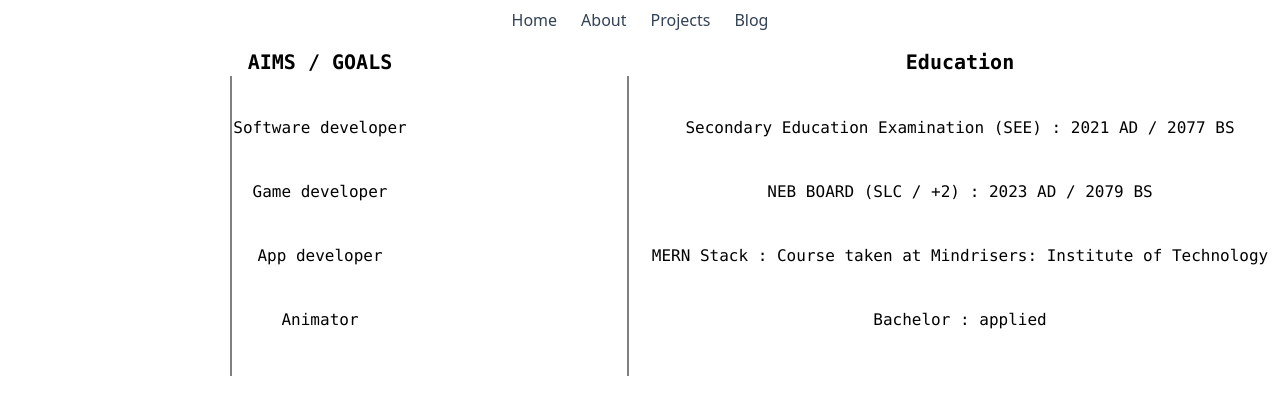
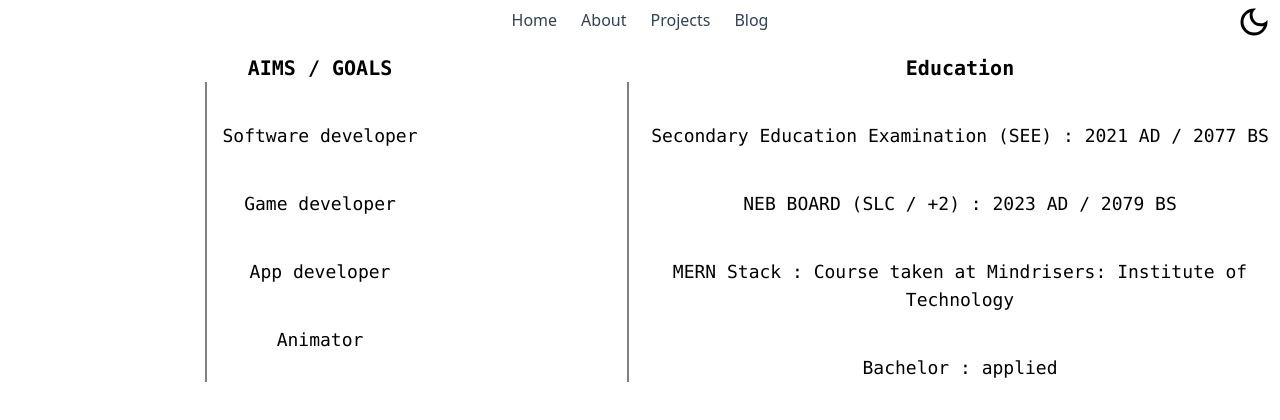
Before and after one commit to Luckyzen69/portfoilo, a React (Vite) app: page /about in a window 1280 px wide. Shown: the top 420 px of the page. Built offline with nearby package versions, Linux system fonts and the light colour scheme.

Commit message:
Added dark mode functionality.

```diff
--- a/src/App.jsx
+++ b/src/App.jsx
@@ -6,10 +6,27 @@ import About from "./components/about"
 import Projects from "./components/projects"
 import Contact from "./components/contact"
 import Blog from "./blog/blog"
+import { MdOutlineDarkMode } from "react-icons/md";
+
+import { useState,useEffect } from "react"
 function App() {
+  const  [theme,setTheme] = useState("light");
+  useEffect(()=>{
+    if(theme == "dark"){
+      document.documentElement.classList.add("dark")
+    }else{
+      document.documentElement.classList.remove("dark")
+    }
+  },[theme])
 
+    const handleThemeSwitch=()=>{
+      setTheme(theme === "dark" ? "light" : "dark")
+    }
   return (
+
     <>
+    <div className="dark:bg-stone-950	 dark:text-white max-h-screen">
+
 
      <Routes>
       <Route path="/" element={<Home/>}/>
@@ -21,6 +38,9 @@ function App() {
       <Route path="/contact" element={<Contact/>}/>
       <Route path="/blog" element={<Blog/>}/>
      </Routes>
+   <button onClick={handleThemeSwitch} className="absolute top-1 right-2 text-4xl"><MdOutlineDarkMode/></button>
+    </div>
+
 
 
 
--- a/src/components/about.jsx
+++ b/src/components/about.jsx
@@ -1,7 +1,7 @@
 import { Link } from "react-router-dom"
 
 export default function About(){
-    return <> <div className="relative cursor-default  dark:bg-zinc-900 dark:text-white     	">
+    return <> <div className="relative cursor-default  dark:bg-stone-950	 dark:text-white     	">
 
     <div className="justify-center flex  sticky  hover:text-red dark:bg-zinc-900 dark:text-white   ">
     {[
@@ -16,31 +16,36 @@ export default function About(){
     </div>
     </div>
 
-    <div className="grid grid-cols-1 sm:grid-cols-2  dark:bg-zinc-900 dark:text-white ">
+
+    <div className="  pb-80 pt-1.5">
+
+
+    <div className="grid grid-cols-1 sm:grid-cols-2  dark:bg-stone-950 dark:text-white  h-max">
 
     <div className="m-2 text-center">
     <h2 className="font-bold font-mono text-xl">AIMS / GOALS  </h2>
     <div className="vb"></div>
    <ul className=" font-mono  space-y-10 mt-10  ">
-    <li className="text-base"> Software developer</li>
-    <li className="text-base"> Game developer</li>
-    <li className="text-base"> App developer</li>
-    <li className="text-base"> Animator </li>
+    <li className="text-lg"> Software developer</li>
+    <li className="text-lg"> Game developer</li>
+    <li className="text-lg"> App developer</li>
+    <li className="text-lg"> Animator </li>
    </ul>
     </div>
 
-   <div className="m-2 text-center  dark:bg-zinc-900 dark:text-white ">
+   <div className="m-2 text-center  dark:bg-stone-950 dark:text-white ">
     <h2 className="font-bold font-mono text-xl">Education</h2>
     <div className="vl"></div>
     <ul className="space-y-10 mt-10 font-mono">
-        <li className="text-base"> Secondary Education Examination (SEE) <span>: 2021 AD / 2077 BS</span></li>
-        <li className="text-base">NEB BOARD (SLC / +2) <span>: 2023 AD / 2079 BS</span></li>
-        <li className="text-base">MERN Stack : Course taken at Mindrisers: Institute of Technology </li>
-        <li className="text-base">Bachelor : applied </li>
+        <li className="text-lg"> Secondary Education Examination (SEE) <span>: 2021 AD / 2077 BS</span></li>
+        <li className="text-lg">NEB BOARD (SLC / +2) <span>: 2023 AD / 2079 BS</span></li>
+        <li className="text-lg">MERN Stack : Course taken at Mindrisers: Institute of Technology </li>
+        <li className="text-lg">Bachelor : applied </li>
     </ul>
    </div>
 
 
     </div>
+    </div>
     </>
 }
--- a/src/components/banner.jsx
+++ b/src/components/banner.jsx
@@ -9,11 +9,11 @@ import profile from '../assets/profile.jpg';
 
 export default function Banner(){
     return <>
-    <div className="grid grid-cols-1 sm:grid-cols-2 justify-center items-center text-center m-4 dark:text-white ">
+    <div className="grid grid-cols-1 xl:grid-cols-2 justify-center items-center text-center m-2.5 dark:bg-stone-950	 dark:text-white ">
         <div>
         <h1 className="font-bold font-mono text-2xl">I am a MERN Stack Developer.</h1>
         </div>
-        <div className=" rounded-full sm:border grid grid-cols-1 sm:grid-cols-2  p-4 m-2 hover:ring-2 ">
+        <div className=" rounded-full sm:border grid grid-cols-1 sm:grid-cols-2  p-4 m-2.5 hover:ring-2 ">
           <img src={profile} alt=""  className=" flex  justify-center items-center text-center h-64 hover:ring-4 rounded-full hover:shadow-2xl" />
             <p className="font-mono text-xl mr-10 mt-4 ">My name is
             <span className="font-bold"> Lagzen Thakuri.</span>
@@ -25,9 +25,9 @@ export default function Banner(){
         </div>
         </div>
 
-        <div className="border sm:rounded-full p-2 m-10   text-center hover:ring-2">
+        <div className="border sm:rounded-full p-2 m-10 text-center hover:ring-2  dark:bg-stone-950	 dark:text-white">
             <p className="font-bold text-3xl  font-mono mb-10  ">  Skills </p>
-            <div className=" space-x- justify-center  grid grid-cols-1 sm:grid-cols-2 md:grid-cols-3"  >
+            <div className=" space-x-1 justify-center  grid grid-cols-1 sm:grid-cols-2 md:grid-cols-3  dark:bg-stone-950	 dark:text-white"  >
                 <div  >
                 <p className="font-bold font-mono text-xl">Font-End</p>
                 <ul className="flex space-x-4 justify-center ">
--- a/src/components/contact.jsx
+++ b/src/components/contact.jsx
@@ -3,7 +3,7 @@ import { FaGithub,FaYoutube,FaLinkedin ,FaInstagram  } from "react-icons/fa";
 
 export default function Contact(){
     return <>
-    <div className="justify-center text-center items-center  p-2" id="contact">
+    <div className="justify-center text-center items-center dark:bg-stone-950 dark:text-white p-2" id="contact">
         <h1 className="font-bold cursor-default">Get in Touch</h1>
 
         <div className="m-2  ">
--- a/src/components/home.jsx
+++ b/src/components/home.jsx
@@ -2,29 +2,17 @@ import Banner from "./banner";
 import Contact from "./contact";
 import Navbar from "./navbar";
 import Projects from "./projects";
-import { useEffect,useState } from "react"
-import { MdOutlineDarkMode } from "react-icons/md";
+
 
 
 export default function Home(){
-    const  [theme,setTheme] = useState("light");
-    useEffect(()=>{
-      if(theme == "dark"){
-        document.documentElement.classList.add("dark")
-      }else{
-        document.documentElement.classList.remove("dark")
-      }
-    },[theme])
 
-      const handleThemeSwitch=()=>{
-        setTheme(theme === "dark" ? "light" : "dark")
-      }
     return <>
-    <div className="dark:bg-stone-900	 dark:text-white" >
+    <div  >
     <Navbar />
    <Banner/>
    <Contact/>
-   <button onClick={handleThemeSwitch} className="absolute top-1 right-2 text-3xl"><MdOutlineDarkMode/></button>
+
     </div>
     </>
 }
--- a/src/components/navbar.jsx
+++ b/src/components/navbar.jsx
@@ -4,7 +4,7 @@ import { Link } from "react-router-dom";
 
 export default function Navbar(){
     return <>
-        <div className="relative cursor-default	">
+        <div className="relative cursor-default  dark:bg-stone-950	 dark:text-white	">
 
 <div className="justify-center flex  sticky  hover:text-red dark:bg-zinc-900 dark:text-white   ">
 {[
--- a/src/components/projects.jsx
+++ b/src/components/projects.jsx
@@ -6,7 +6,7 @@ import { Link } from 'react-router-dom';
 
 export default function Projects(){
     return <>
-      <div className="relative cursor-default	">
+      <div className="relative cursor-default  dark:bg-stone-950	 dark:text-white	">
 
 <div className="justify-center flex  sticky  hover:text-red dark:bg-zinc-900 dark:text-white   ">
 {[
@@ -22,7 +22,7 @@ export default function Projects(){
 </div>
 
 
-    <div id='projects' className=' dark:bg-zinc-900 dark:text-white '>
+    <div id='projects' className=' dark:bg-stone-950 dark:text-white '>
        <h1 className="justify-center flex font-bold font-mono text-3xl m-2 mb-10">Projects </h1>
        <div className="grid grid-cols-1">
         <div className="border grid grid-cols-1 sm:grid-cols-2 font-mono m-2 hover:ring-2 rounded-lg">
@@ -41,7 +41,7 @@ export default function Projects(){
 
             </div>
 
-        <div className="border  grid grid-cols-1 sm:grid-cols-2 m-2 hover:ring-2 rounded-e-lg  dark:bg-zinc-900 dark:text-white ">
+        <div className="border  grid grid-cols-1 sm:grid-cols-2 m-2 hover:ring-2 rounded-e-lg  dark:bg-stone-950 dark:text-white ">
             <p className='font-mono ml-4 '><span className='font-bold text-xl ml-4'>Job Portal </span>
             <br /><br />
              Job  portal is a 1st website which I created by using MERN basically Mongodb, Express.js , React, Node.js and Postman. It is responsive and user-friendly website.
--- a/src/index.css
+++ b/src/index.css
@@ -27,7 +27,7 @@ li{
     border-left: 2px solid grey;
     height: 300px;
     position: absolute;
-    left: 18%;
+    left: 16%;
 
   }
   @media screen and (max-width: 640px) {
```
